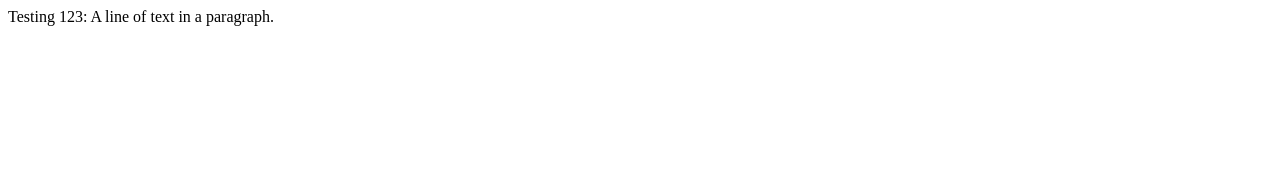
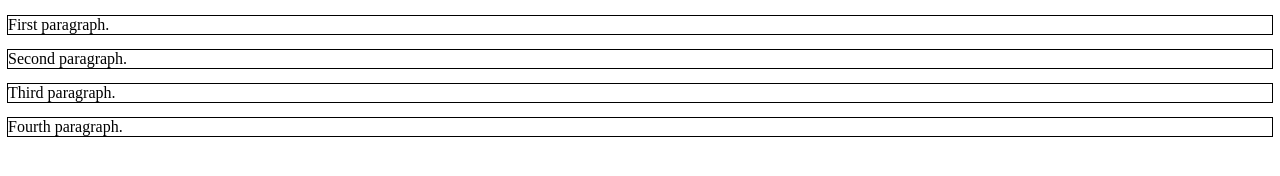
Before and after one commit to realgenekim/slate-demo, a React app: page / in a window 1280 px wide. Built offline with nearby package versions, Linux system fonts and the light colour scheme.

Commit message:
Add global JSON structure with 4 paragraphs and render outline
Related to #2

working!  next step: put buttons next to each paragraph

---

For more details, open the [Copilot Workspace session](https://copilot-workspace.githubnext.com/realgenekim/slate-demo/issues/2?shareId=XXXX-XXXX-XXXX-XXXX).

```diff
--- a/src/components/Editor.js
+++ b/src/components/Editor.js
@@ -2,18 +2,19 @@ import React, { useState, useMemo } from 'react';
 import { Slate, Editable, withReact } from 'slate-react';
 import { createEditor } from 'slate';
 
-const Editor = () => {
+const Editor = ({ initialValue }) => {
   const editor = useMemo(() => withReact(createEditor()), []);
-  const [value, setValue] = useState([
-    {
-      type: 'paragraph',
-      children: [{ text: 'Testing 123: A line of text in a paragraph.' }],
-    },
-  ]);
+  const [value, setValue] = useState(initialValue);
 
   return (
     <Slate editor={editor} value={value} onChange={newValue => setValue(newValue)}>
-      <Editable />
+      <Editable
+        renderElement={({ attributes, children }) => (
+          <p {...attributes} style={{ outline: '1px solid black' }}>
+            {children}
+          </p>
+        )}
+      />
     </Slate>
   );
 };
--- a/src/index.js
+++ b/src/index.js
@@ -2,9 +2,28 @@ import React from 'react';
 import ReactDOM from 'react-dom';
 import Editor from './components/Editor';
 
+const initialValue = [
+  {
+    type: 'paragraph',
+    children: [{ text: 'First paragraph.' }],
+  },
+  {
+    type: 'paragraph',
+    children: [{ text: 'Second paragraph.' }],
+  },
+  {
+    type: 'paragraph',
+    children: [{ text: 'Third paragraph.' }],
+  },
+  {
+    type: 'paragraph',
+    children: [{ text: 'Fourth paragraph.' }],
+  },
+];
+
 ReactDOM.render(
   <React.StrictMode>
-    <Editor />
+    <Editor initialValue={initialValue} />
   </React.StrictMode>,
   document.getElementById('root')
 );
```
Also changed, not shown: 1 other file.
